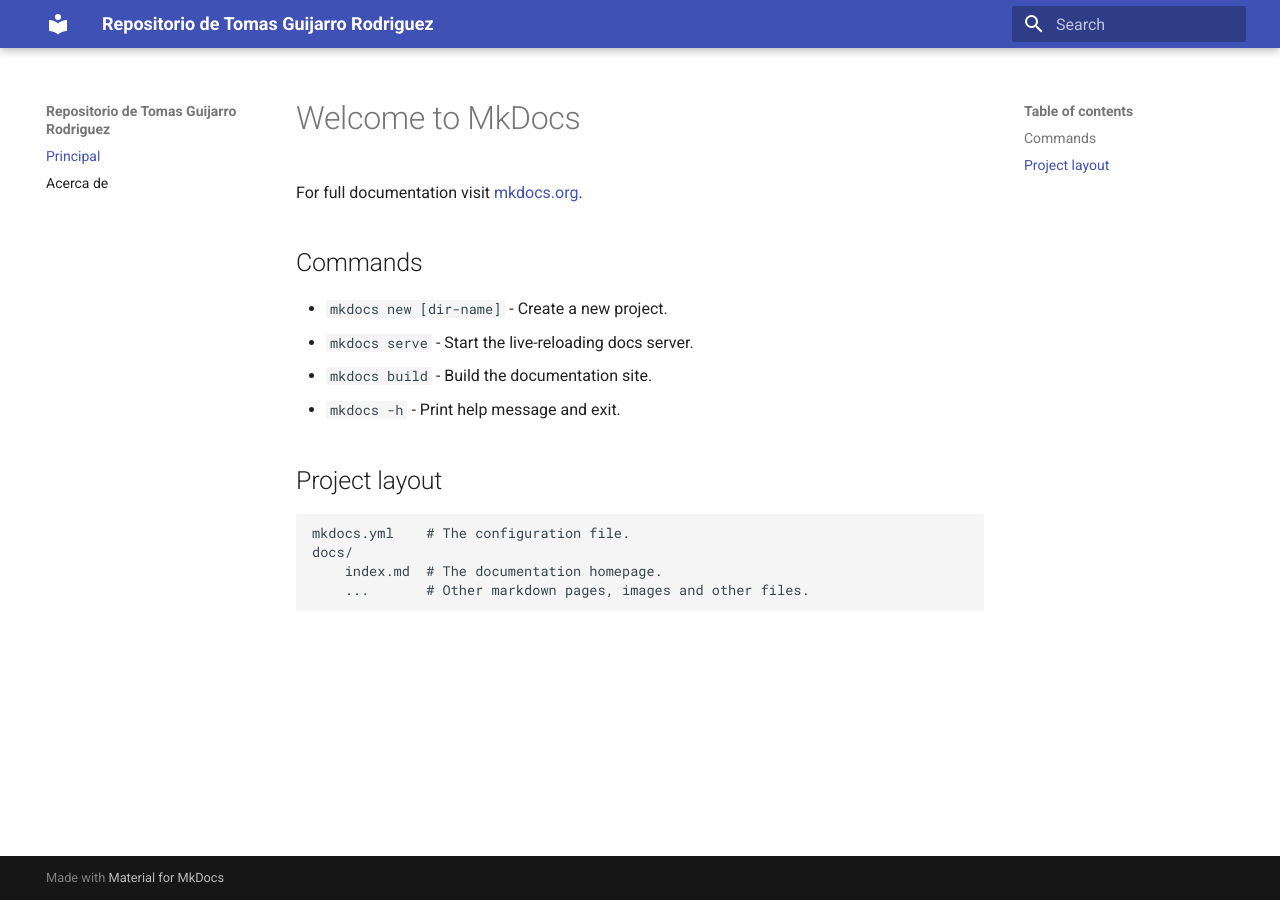
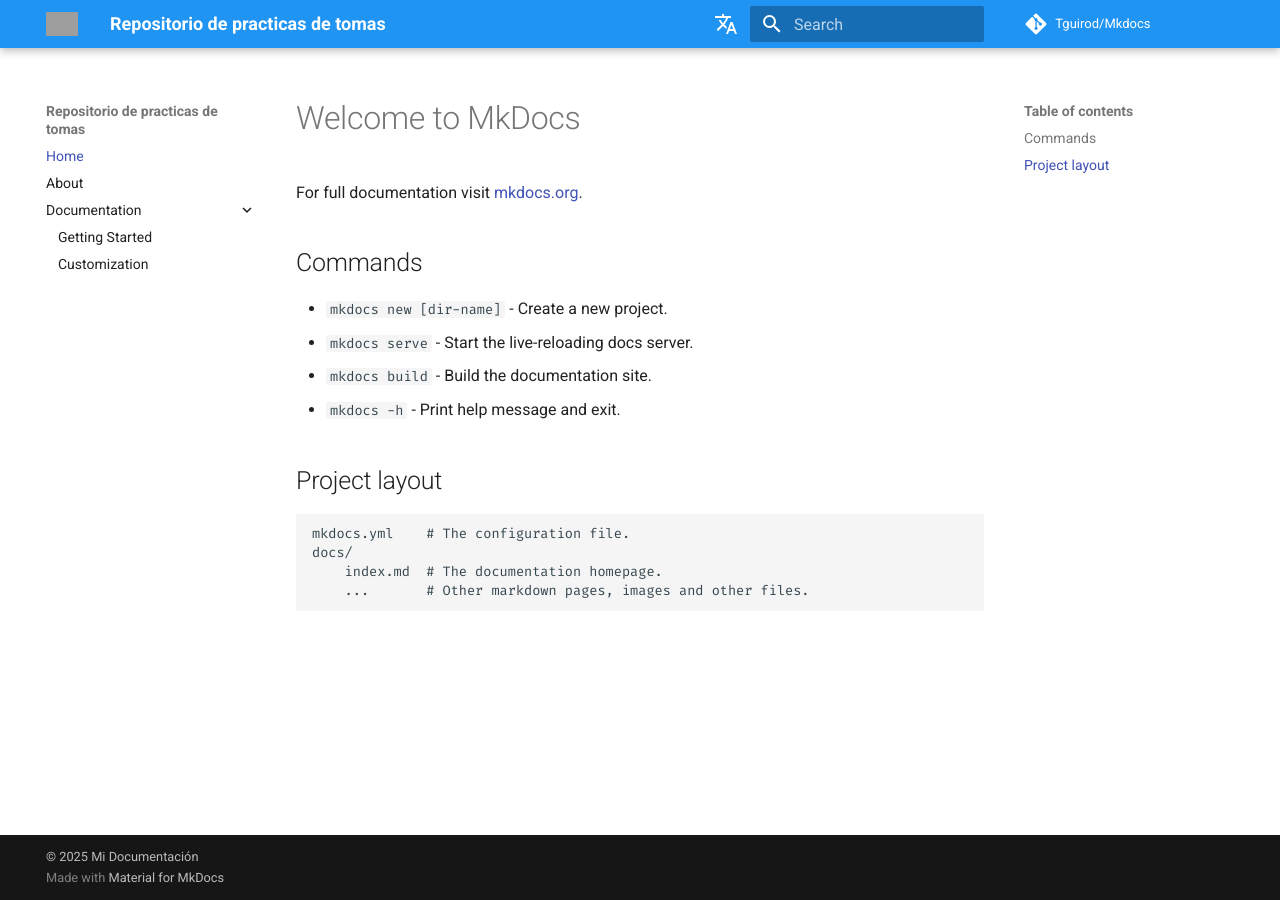
Before and after one commit to Tguirod/Mkdocs, an MkDocs documentation site: the page built from docs/index.md, in a window 1280 px wide. Built offline with MkDocs 1.6.1 and Material for MkDocs 9.7.7, drawn with Linux system fonts in a browser that asks for light colours; comment, search, counter and statistics services are not loaded; grey boxes are pictures that could not be loaded.

Commit message:
Update mkdocs.yml

```diff
--- a/mkdocs.yml
+++ b/mkdocs.yml
@@ -1,6 +1,59 @@
-site_name: Repositorio de Tomas Guijarro Rodriguez
+site_name: "Repositorio de practicas de tomas"
+theme:
+  name: "material"
+  palette:
+    scheme: "light"  # Cambiar el color (dark, light, slate, etc.)
+    primary: "blue"
+    accent: "red"
+  font:
+    text: "Roboto"
+    code: "Fira Code"  # Cambiar la fuente de letra
+  logo: "assets/logo.png"  # Cambiar el logo
+  favicon: "assets/favicon.ico"  # Cambiar los iconos
+  features:
+    - navigation.instant  # Configurar la navegación
+    - navigation.tracking
+    - navigation.expand
+    - search.highlight  # Configurar las búsquedas
+    - search.suggest
+    - version
+
+extra:
+  version:
+    provider: mike  # Configurar el versionado de la documentación
+  social:
+    - icon: fontawesome/brands/github
+      link: https://github.com/Tguirod/Mkdocs  # Añadir un repositorio de GitHub
+
+repo_url: "https://github.com/Tguirod/Mkdocs"
+repo_name: "Tguirod/Mkdocs"
+edit_uri: "edit/main/docs/"
+
+extra_javascript:
+  - https://www.googletagmanager.com/gtag/js?id=UA-XXXXXXXXX-X  # Configurar Google Analytics
+
+extra_css:
+  - stylesheets/extra.css  # Para personalizar más el diseño
+
+plugins:
+  - search
+  - social
+  - tags
+  - git-revision-date-localized
+  - mkdocs-disqus:  # Añadir Disqus
+      shortname: "tu-disqus-shortname"
+
+extra:
+  alternate:
+    - name: "Español"
+      link: "/"
+      lang: "es"  # Cambiar el idioma
+
 nav:
-    - Principal: index.md
-    - Acerca de: about.md
+  - Home: index.md
+  - About: about.md
+  - Documentation:
+      - Getting Started: docs/getting-started.md
+      - Customization: docs/customization.md
 
-theme: material
+copyright: "&copy; 2025 Mi Documentación"  # Configurar el pie de página
```
